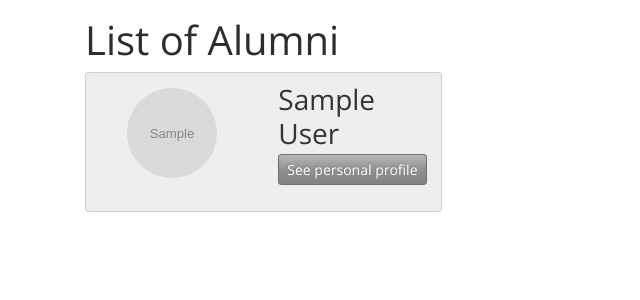
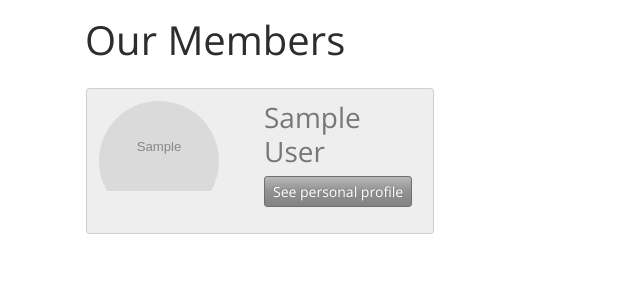
Before and after one commit to afanasev-anton/Alumni_union, a Symfony app: template templates/pages/alumnies.html.twig in a window 1280 px wide. Shown: the part 58-358 px from the top of the page, without its empty margins (0-640 px from the left). Run offline with Twig, Linux system fonts and the light colour scheme; the template is opened without the code that fills it: most values are stand-ins (such as "Sample title", 1, 10 or a date in 2020); grey boxes marked "Sample" are stand-in pictures; some libraries are stand-ins or nearby versions.

Commit message:
fix Alumni page

```diff
--- a/public/styles/styles_custom.css
+++ b/public/styles/styles_custom.css
@@ -358,12 +358,22 @@ with a circular "unveil" effect and add a stripe with the quote. Is a miy betwee
 and the story animation*/
 
 .alumni {
-  position: relative;
+  /*position: relative;
   overflow: hidden;
   margin: 0;
   height: 100%;
-  width: 100%;
+  width: 100%;*/
   filter: grayscale(100%);
+}
+.alumni-thumb {
+  border-radius:50%;
+  overflow: hidden;
+  width: 120px;
+  height: 120px;
+}
+.alumni-thumb img{
+  width: 100%!important;
+  height: auto!important;
 }
 .alumni img{
   width: 100%;
--- a/templates/pages/alumnies.html.twig
+++ b/templates/pages/alumnies.html.twig
@@ -4,10 +4,28 @@
 
 {% block body %}
 	<div class"container appear">
-		<h1>List of Alumni</h1>
-		<div class="card-columns">
+		<h1>Our Members</h1>
+		<div class="row">
+			{% for user in users %}
+				<div class="col-12 col-sm-6 col-lg-4 p-3">
+					<div class="card bg-light alumni p-2 d-flex flex-row">
+						<div class="w-50 p-1">
+							<div class="alumni-thumb">
+								<img src="{{ asset('img/profile_pictures/' ~ user.image) }}">
+							</div>
+						</div>
+						<div class="w-50 p-1">
+							<h3>{{user.firstName}}<br>{{user.lastName}}</h3>
+							<a href="/alumni/profile={{user.id}}" class="btn btn-success btn-sm stretched-link">See personal profile</a>
+						</div>
+					</div>
+				</div>
+			{% endfor %}
+		</div>
+
+		{#<div class="card-columns">
 		{% for user in users %}
-			<div class="card bg-light alumni" style="padding:10px;">
+			<div class="card bg-light alumni" style="padding:10px;>
 			<div class="row">
 			<div class="col text-center">
 			<img src="img/profile_pictures/{{user.image}}" style="width:100px; height:100px; border-radius:50%; padding:5px;">
@@ -21,6 +39,6 @@
 			</div>
 			</div>
 		{% endfor %}
-		</div>
+		</div>#}
 	</div>
 {% endblock %}
```
Also changed, not shown: templates/inc/card_post.html.twig (+4 -4 lines), public/img/profile_pictures/5e9f12a79d8ff834543534.jpg (deleted), public/img/profile_pictures/5ea06b3d5de39148460901.jpg (added).
